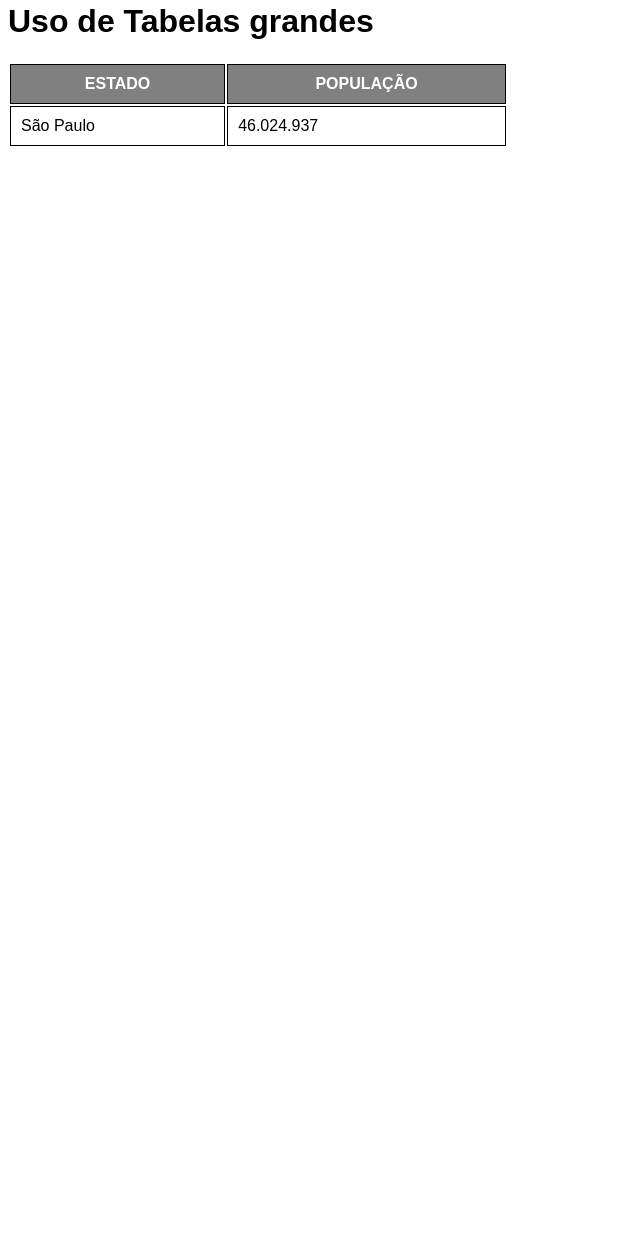
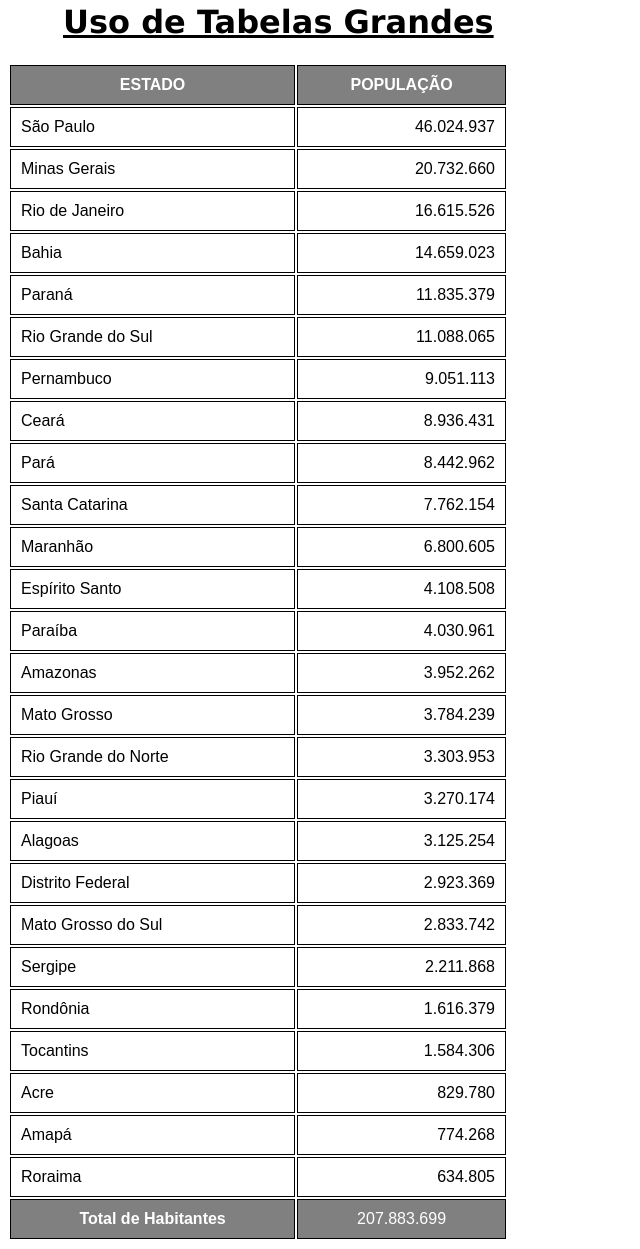
Before and after one commit to BrunaCTBarbosa/htmlecss, a plain HTML site: page Exercicios HTML/ex023/index2.html in a window 1280 px wide. Shown: the part 18-1267 px from the top of the page, without its empty margins (0-640 px from the left). Before the commit the page ends 800 px from the top, so only its background shows below. Drawn offline with Linux system fonts and the light colour scheme.

Commit message:
Atualizando tabelas

```diff
--- a/Exercicios HTML/ex023/index2.html
+++ b/Exercicios HTML/ex023/index2.html
@@ -9,6 +9,12 @@
         body{
             font-family: Arial, Helvetica, sans-serif;
 }
+        h1{
+            font-family: 'Lucida Sans', 'Lucida Sans Regular', 'Lucida Grande', 'Lucida Sans Unicode', Geneva, Verdana, sans-serif;
+            text-align: justify;
+            text-decoration: underline;
+            padding-left: 55px;
+}
         table{
             width: 500px;
         }
@@ -16,15 +22,23 @@
             border: 1px solid black;
             padding: 10px;
         }
-        thead{
+        thead,tfoot{
             background-color: gray;
             color: white;
-
+        }
+        tfoot{
+            text-align: center;
+        }
+        .numero{
+            text-align: right;
+        }
+        tbody > tr :nth-child(2m) {
+            background-color: lightgrey;
         }
     </style>
 </head>
 <body>
-    <h1>Uso de Tabelas grandes</h1>
+    <h1>Uso de Tabelas Grandes</h1>
     <!--
         ANATOMIA PARA TABELAS GRANDES
         TABLE
@@ -45,12 +59,123 @@
         <tbody>
             <tr>
                 <td>São Paulo</td>
-                <td>46.024.937</td>
-
+                <td class="numero">46.024.937</td>
+            </tr>
+            <tr>
+                <td>Minas Gerais</td>
+                <td class="numero">20.732.660</td>
+            </tr>
+            <tr>
+                <td>Rio de Janeiro</td>
+                <td class="numero">16.615.526</td>
+            </tr>
+            <tr>
+                <td>Bahia</td>
+                <td class="numero">14.659.023</td>
+            </tr>
+            <tr>
+                <td>Paraná</td>
+                <td class="numero">11.835.379</td>
+            </tr>
+            <tr>
+                <td>Rio Grande do Sul</td>
+                <td class="numero">11.088.065</td>
+            </tr>
+            <tr>
+                <td>Pernambuco</td>
+                <td class="numero">9.051.113</td>
+            </tr>
+            <tr>
+                <td>Ceará</td>
+                <td class="numero">8.936.431</td>
+            </tr>
+            <tr>
+                <td>Pará</td>
+                <td class="numero">8.442.962</td>
+            </tr>
+            <tr>
+                <td>Santa Catarina</td>
+                <td class="numero">7.762.154</td>
+            </tr>
+            <tr>
+                <td>Maranhão</td>
+                <td class="numero">6.800.605</td>
+            </tr>
+            <tr>
+                <td>Espírito Santo</td>
+                <td class="numero">4.108.508</td>
+            </tr>
+            <tr>
+                <td>Paraíba</td>
+                <td class="numero">4.030.961</td>
+            </tr>
+            <tr>
+                <td>Amazonas</td>
+                <td class="numero">3.952.262</td>
+            </tr>
+            <tr>
+                <td>Mato Grosso</td>
+                <td class="numero">3.784.239</td>
+            </tr>
+            <tr>
+                <td>Rio Grande do Norte</td>
+                <td class="numero">3.303.953</td>
+            </tr>
+            <tr>
+                <td>Piauí</td>
+                <td class="numero">3.270.174</td>
+            </tr>
+            <tr>
+                <td>Alagoas</td>
+                <td class="numero">3.125.254</td>
+            </tr>
+            <tr>
+                <td>Distrito Federal</td>
+                <td class="numero">2.923.369</td>
+            </tr>
+            <tr>
+                <td>Mato Grosso do Sul</td>
+                <td class="numero">2.833.742</td>
+            </tr>
+            <tr>
+                <td>Sergipe</td>
+                <td class="numero">2.211.868</td>
+            </tr>
+            <tr>
+                <td>Rondônia</td>
+                <td class="numero">1.616.379</td>
+            </tr>
+            <tr>
+                <td>Tocantins</td>
+                <td class="numero">1.584.306</td>
+            </tr>
+            <tr>
+                <td>Acre</td>
+                <td class="numero">829.780</td>
+            </tr>
+            <tr>
+                <td>Amapá</td>
+                <td class="numero">774.268</td>
+            </tr>
+            <tr>
+                <td>Roraima</td>
+                <td class="numero">634.805</td>
             </tr>
         </tbody>
+
+
+
+
+
+        <tfoot>
+            <tr>
+                <th>Total de Habitantes</th>
+                <td>207.883.699</td>
+            </tr>
+        </tfoot>
     </table>
 
 
 </body>
+
 </html>
```
